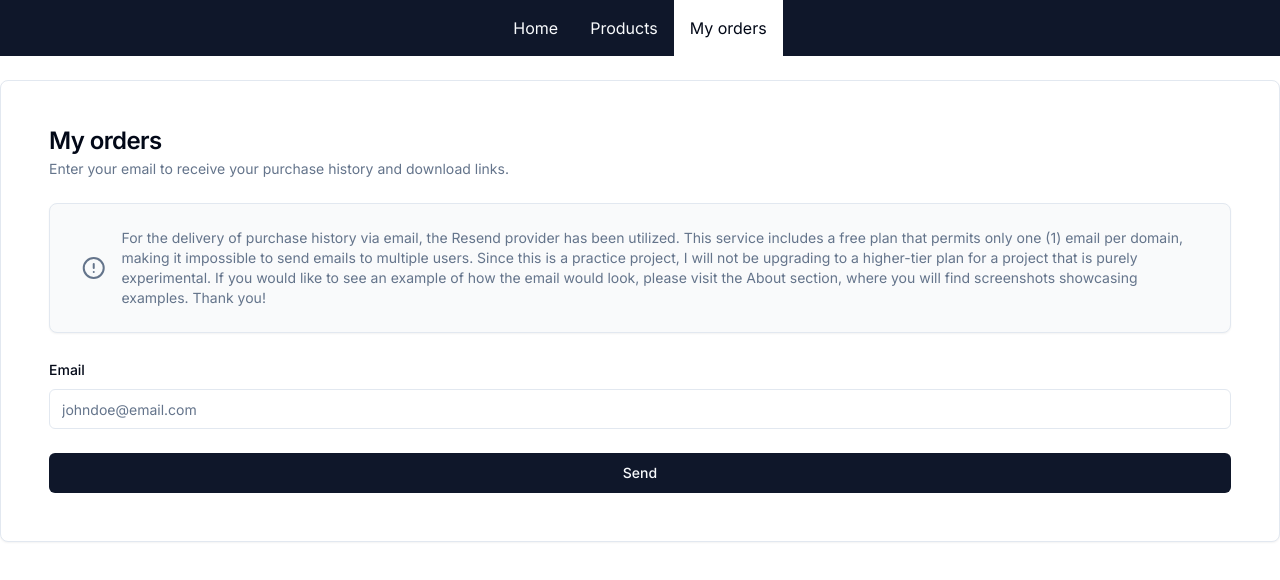
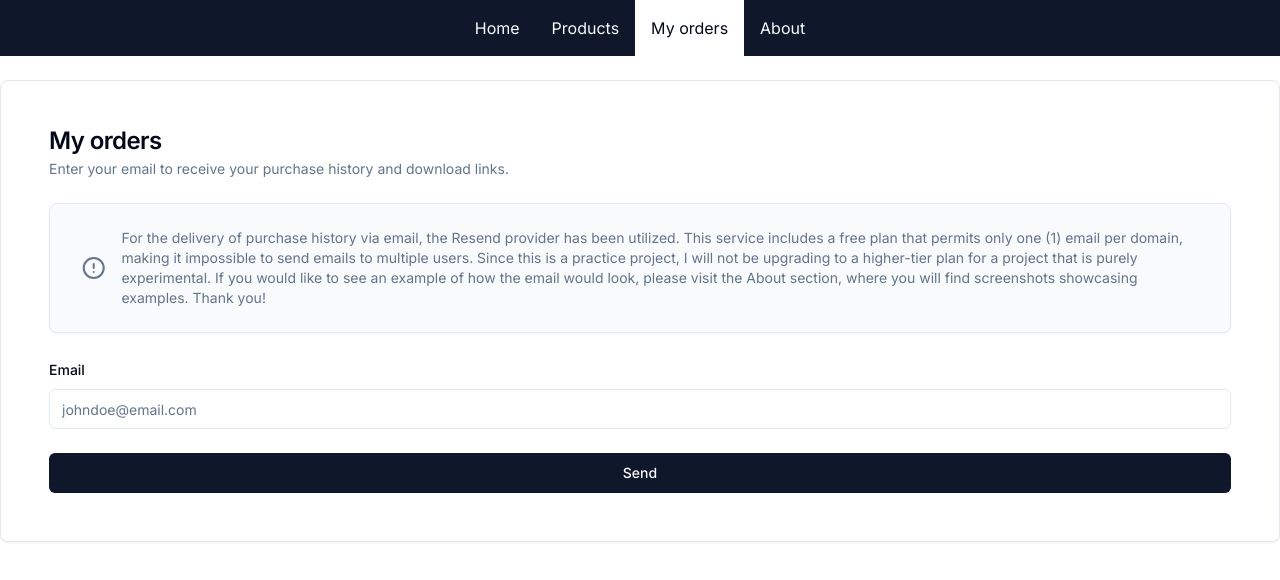
Before and after one commit to FacuTombesi/Ecommerce, a Next.js app: page /orders in a window 1280 px wide. Shown: the top 580 px of the page. Built offline with nearby package versions, Linux system fonts and the light colour scheme; no server answers.

Commit message:
add(+): created about page

```diff
--- a/src/app/(customerPages)/layout.tsx
+++ b/src/app/(customerPages)/layout.tsx
@@ -13,6 +13,7 @@ export default function Layout({
         <NavLink href="/">Home</NavLink>
         <NavLink href="/products">Products</NavLink>
         <NavLink href="/orders">My orders</NavLink>
+        <NavLink href="/about">About</NavLink>
       </Nav>
       <div className="container my-6 justify-self-center">{children}</div>
     </div>
```
Also changed, not shown: src/app/(customerPages)/about/page.tsx (added).
